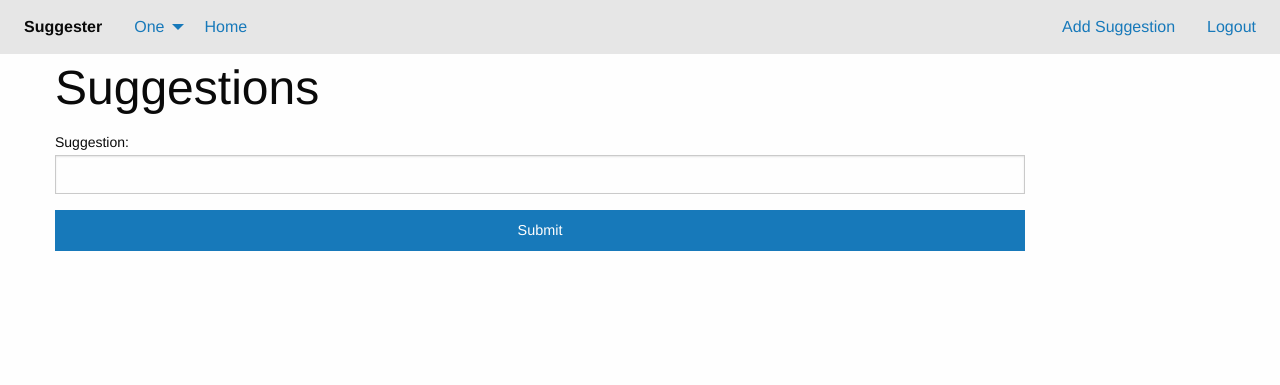
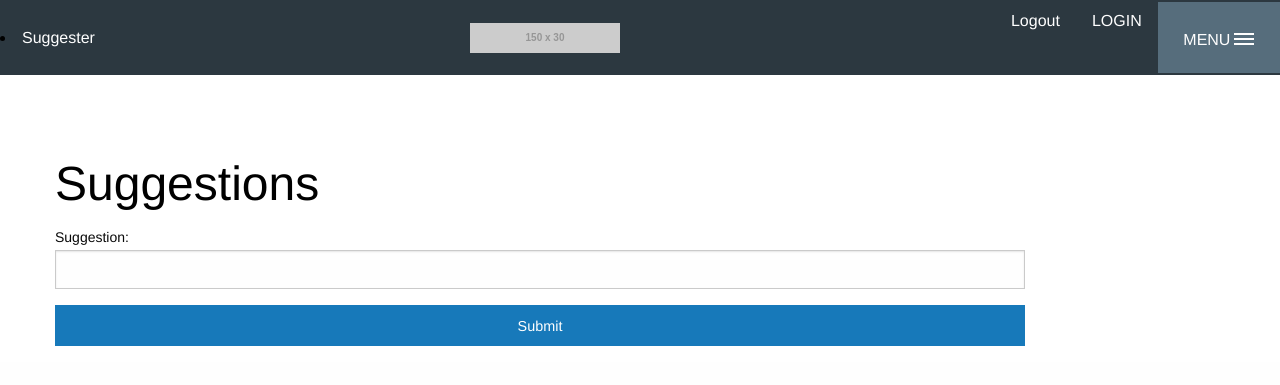
Before and after one commit to Pithers/Web-Work, a Django app: page / in a window 1280 px wide. Shown: the top 385 px of the page. Run offline with Django 3.2, Linux system fonts and the light colour scheme; the visitor is signed in with stand-in values (Sample User, id 1); grey boxes labelled with a size stand in for pictures from a placeholder-image service; data that the repository does not hold is empty; some libraries are stand-ins or nearby versions.

Commit message:
Changed navigation bar, started adding darkmode toggle switch to navigation menu

```diff
--- a/testsite/myapp/static/css/app.css
+++ b/testsite/myapp/static/css/app.css
@@ -1,36 +1,181 @@
-/*myapp/static/css/app.css*/
 
-.foundation-5-top-bar {
-  background: #333;
+/*need to look into session storage for these variables so it stays between pages
+also need to attach them to the user database for remembering preferences
+would also be nicer to declare each theme rather than make global variables for each style*/
+:root {
+  --bg: white;
+  --bg-text: black;
+}
+
+/*need to propagate these stylings to all children of main*/
+.main{
+  background: var(--bg);
+  color: var(--bg-text);
+}
+
+.switch input:checked ~ .switch-paddle {
+  background: #1779ba;
+}
+
+.nav-bar {
+  display: -webkit-flex;
+  display: -ms-flexbox;
+  display: flex;
+  -webkit-justify-content: space-between;
+  -ms-flex-pack: justify;
+  justify-content: space-between;
+  -webkit-align-items: center;
+  -ms-flex-align: center;
+  align-items: center;
+  background: #2c3840;
+  height: 75px;
+  margin-bottom: 75px;
+}
+
+.nav-bar .nav-bar-logo {
+  padding: 1.8rem;
+}
+
+.nav-bar li {
+  background: #2c3840;
+}
+
+.nav-bar a {
+  color: #fefefe;
+  transition: color 0.2s ease-in;
+}
+
+.nav-bar a:hover {
+  color: #a8b8c3;
+}
+
+@media screen and (max-width: 39.9375em) {
+  .nav-bar {
+    height: 53.57143px;
+  }
+}
+
+.nav-bar .offcanvas-trigger {
+  display: -webkit-flex;
+  display: -ms-flexbox;
+  display: flex;
+  -webkit-align-items: center;
+  -ms-flex-align: center;
+  align-items: center;
+  -webkit-justify-content: center;
+  -ms-flex-pack: center;
+  justify-content: center;
+  padding: 1.6rem;
+  color: #fefefe;
+  text-transform: uppercase;
+  background-color: #566d7c;
+  transition: background-color 0.2s ease-in;
+  cursor: pointer;
+}
+
+.nav-bar .offcanvas-trigger .offcanvas-trigger-text {
+  margin-right: 0.25rem;
+  margin-top: 0.25rem;
+}
+
+.nav-bar .offcanvas-trigger:hover {
+  background-color: #6b879a;
+}
+
+@media screen and (max-width: 39.9375em) {
+  .nav-bar .offcanvas-trigger {
+    padding: 0.9rem;
+  }
+}
+
+.multilevel-offcanvas {
+  background: #222b31;
+  padding: 20px;
   color: #fefefe;
 }
 
-.foundation-5-top-bar .menu {
-  background: #333;
+.multilevel-offcanvas .switch {
+  margin-left: 20px;
 }
 
-.foundation-5-top-bar .menu a {
+.multilevel-offcanvas > .menu {
+  margin-bottom: 1rem;
+}
+
+.multilevel-offcanvas .menu a {
+  color: rgba(254, 254, 254, 0.6);
+  padding-top: 7px;
+  padding-bottom: 7px;
+  transition: color 0.2s ease-in;
+}
+
+.multilevel-offcanvas .menu a:hover {
   color: #fefefe;
 }
 
-.foundation-5-top-bar .is-dropdown-submenu {
-  border: 0;
+.multilevel-offcanvas .fa {
+  color: #fefefe;
 }
 
-.foundation-5-top-bar .is-dropdown-submenu-item.opens-right a::after {
-  border-color: transparent transparent transparent #fefefe;
+.multilevel-offcanvas .is-accordion-submenu-parent > a::after {
+  border-color: rgba(254, 254, 254, 0.6) transparent transparent;
 }
 
-.foundation-5-top-bar .js-drilldown-back > a::before {
-  border-color: transparent #fefefe transparent transparent;
+.multilevel-offcanvas .social-links {
+  margin-left: 20px;
 }
 
-.foundation-5-top-bar .is-drilldown-submenu-parent > a::after {
-  border-color: transparent transparent transparent #fefefe;
+.multilevel-offcanvas .social-links li {
+  margin-right: 5px;
 }
 
-.foundation-5-top-bar .dropdown.menu.medium-horizontal > li.is-dropdown-submenu-parent > a::after {
-  border-color: #fefefe transparent transparent;
+.multilevel-offcanvas .social-links a:hover .fa {
+  color: #bebebe;
+  transition: color .2s ease-in;
+}
+
+.multilevel-offcanvas .social-links .fa {
+  font-size: 2.2rem;
+}
+
+.body-info {
+  text-align: center;
+  color: #2c3840;
+}
+
+.body-info .button {
+  margin: 1rem 0;
+  padding: 0.85em 2em;
+}
+
+.is-open + .off-canvas-content .hamburger .line:nth-child(1),
+.is-open + .off-canvas-content .hamburger .line:nth-child(3) {
+  width: 12px;
+}
+
+.is-open + .off-canvas-content .hamburger .line:nth-child(1) {
+  -webkit-transform: translateX(-5px) rotate(-45deg);
+  -ms-transform: translateX(-5px) rotate(-45deg);
+  transform: translateX(-5px) rotate(-45deg);
+}
+
+.is-open + .off-canvas-content .hamburger .line:nth-child(3) {
+  -webkit-transform: translateX(-5px) rotate(45deg);
+  -ms-transform: translateX(-5px) rotate(45deg);
+  transform: translateX(-5px) rotate(45deg);
+}
+
+.hamburger .line {
+  width: 20px;
+  height: 2px;
+  background-color: #fefefe;
+  display: block;
+  margin: 3px auto;
+  transition: all 0.3s ease-in-out;
+}
+
+.hamburger .line:last-child {
+  margin-bottom: 0;
 }
 
 .card-info {
@@ -108,8 +253,8 @@
   height: 0px;
   width: 0px;
   -webkit-transform: rotate(360deg);
-      -ms-transform: rotate(360deg);
-          transform: rotate(360deg);
+  -ms-transform: rotate(360deg);
+  transform: rotate(360deg);
 }
 
 .card-info .card-info-content {
@@ -125,6 +270,6 @@
   top: 2px;
   white-space: nowrap;
   -webkit-transform: rotate(30deg);
-      -ms-transform: rotate(30deg);
-          transform: rotate(30deg);
+  -ms-transform: rotate(30deg);
+  transform: rotate(30deg);
 }
--- a/testsite/myapp/static/js/app.js
+++ b/testsite/myapp/static/js/app.js
@@ -1,11 +1,14 @@
 $(document).foundation()
 
-//custom vue direction for foundation
-Vue.directive('foundation', {
-    bind(el) {
-        $(el).foundation()
-    },
-    unbind(el) {
-        $(el).foundation.destroy()
+//Site theme darkmode toggle
+const root = document.documentElement
+
+function themeUpdate(element) {
+    if(element.checked) {
+        root.style.setProperty('--bg', 'black')
+        root.style.setProperty('--bg-text', 'white');
+    } else {
+        root.style.setProperty('--bg', 'white')
+        root.style.setProperty('--bg-text', 'black')
     }
-})
+}
--- a/testsite/myapp/static/js/my_vue.js
+++ b/testsite/myapp/static/js/my_vue.js
@@ -1,6 +1,16 @@
 //myapp/static/js/my_vue.js
 
 //Note: Consider adding delimiters: ['[[',']]'] to the configs.
+
+//custom vue direction for foundation
+Vue.directive('foundation', {
+    bind(el) {
+        $(el).foundation()
+    },
+    unbind(el) {
+        $(el).foundation.destroy()
+    }
+})
 
 var fetch_app = new Vue({
   delimiters: ['[[',']]'],
@@ -19,9 +29,9 @@ var fetch_app = new Vue({
   methods: {
     getSuggestionsList: function() {
       axios
-        //Access our own API to get a json object
+      //Access our own API to get a json object
         .get('/suggestions/')
-        //Make sure to grab the response data, not the response itself
+      //Make sure to grab the response data, not the response itself
         .then(response => (this.suggestions_list = response.data.suggestions))
     },
 
--- a/testsite/myapp/templates/base.html
+++ b/testsite/myapp/templates/base.html
@@ -17,34 +17,87 @@
   </head>
 
   <body>
-    <div class="top-bar">
-      <div class="top-bar-left">
-        <ul class="dropdown menu" data-dropdown-menu>
-          <li class="menu-text">Suggester</li>
-          <li>
-            <a>One</a>
-            <ul class="menu vertical">
-              <li><a href="#">One</a></li>
-              <li><a href="#">Two</a></li>
-              <li><a href="#">Three</a></li>
-            </ul>
-          </li>
-          <li><a href="/">Home</a></li>
-        </ul>
+    <div class="main">
+      <div class="off-canvas-content" data-off-canvas-content>
+        <div class="nav-bar">
+          <li><a href="/">Suggester</a></li>
+          <div class="nav-bar-left">
+            <a class="nav-bar-logo"><img class="logo" src="https://placehold.it/150x30"></a>
           </div>
-      <div class="top-bar-right">
+          <div class="nav-bar-right">
             <ul class="menu">
               {% if user.is_authenticated %}
-          <!-- <li><a href="/accounts/">{{ user.username }}</a></li> -->
-          <li><a href="/suggestion/">Add Suggestion</a></li>
               <li><a href="/logout/">Logout</a></li>
-          {% else %}
-          <!-- <li><a href="/register/">Register</a></li> -->
-          <li><a href="/login/">Log In</a></li>
               {% endif %}
+              <li class="hide-for-small-only"><a href="/login/">LOGIN</a></li>
+              <li>
+                <li>
+                  <button class="offcanvas-trigger" type="button" data-open="offCanvasRight">
+                    <span class="offcanvas-trigger-text hide-for-small-only">Menu</span>
+                    <div class="hamburger">
+                      <span class="line"></span>
+                      <span class="line"></span>
+                      <span class="line"></span>
+                    </div>
+                  </button>
+                </li>
             </ul>
           </div>
         </div>
+      </div>
+
+      <div class="multilevel-offcanvas off-canvas position-right" id="offCanvasRight" data-off-canvas>
+        <ul class="vertical menu" data-accordion-menu>
+          <li><a href="#">SERVICES</a>
+            <ul class="menu vertical nested">
+              <li><a href="#">Brand</a></li>
+              <li><a href="#">Web Apps</a></li>
+              <li><a href="#">Mobile Apps</a></li>
+            </ul>
+          </li>
+          <li><a href="#">PRODUCTS</a>
+            <ul class="menu vertical nested">
+              <li><a href="#">Product 1</a></li>
+              <li><a href="#">Product 2</a></li>
+              <li><a href="#">Product 3</a></li>
+            </ul>
+          </li>
+          <li><a href="#">CITIES</a>
+            <ul class="menu vertical nested">
+              <li><a href="#">London</a></li>
+              <li><a href="#">New York</a></li>
+              <li><a href="#">Paris</a></li>
+            </ul>
+          </li>
+        </ul>
+        <ul class="vertical menu">
+          <li class="off-canvas-menu-item"><a href="#">Tour</a></li>
+          <li><a href="#">Login</a></li>
+          <li><a href="#">Register</a></li>
+          <li><a href="#">Pricing</a></li>
+          <li><a href="#">Support</a></li>
+        </ul>
+        <ul class="vertical menu">
+
+          <div class="switch">
+            <input class="switch-input" id="light_switch" type="checkbox" onchange="themeUpdate(this)">
+            <label class="switch-paddle" for="light_switch"></label>
+          </div>
+
+          <li><a href="#">Journal</a></li>
+          <li><a href="#">FAQ</a></li>
+          <li><a href="#">Terms & Conditions</a></li>
+          <li><a href="#">Careers</a></li>
+          <li><a href="#">Students</a></li>
+        </ul>
+        <ul class="menu simple social-links">
+          <li><a href="#" target="_blank"><i class="fa fa-twitter-square" aria-hidden="true"></i></a></li>
+          <li><a href="#" target="_blank"><i class="fa fa-facebook-square" aria-hidden="true"></i></a></li>
+          <li><a href="#" target="_blank"><i class="fa fa-github-square" aria-hidden="true"></i></a></li>
+          <li><a href="#" target="_blank"><i class="fa fa-google-plus-square" aria-hidden="true"></i></a></li>
+        </ul>
+      </div>
+
       {% block content %}
       {% endblock %}
 
@@ -54,5 +107,6 @@
       <script src="{% static "js/app.js" %}"></script>
       {% block scripts %}
       {% endblock %}
+    </div>
   </body>
 </html>
```
Also changed, not shown: testsite/myapp/static/js/base_vue.js (added). Lines whose indentation alone changed are shown as unchanged.
